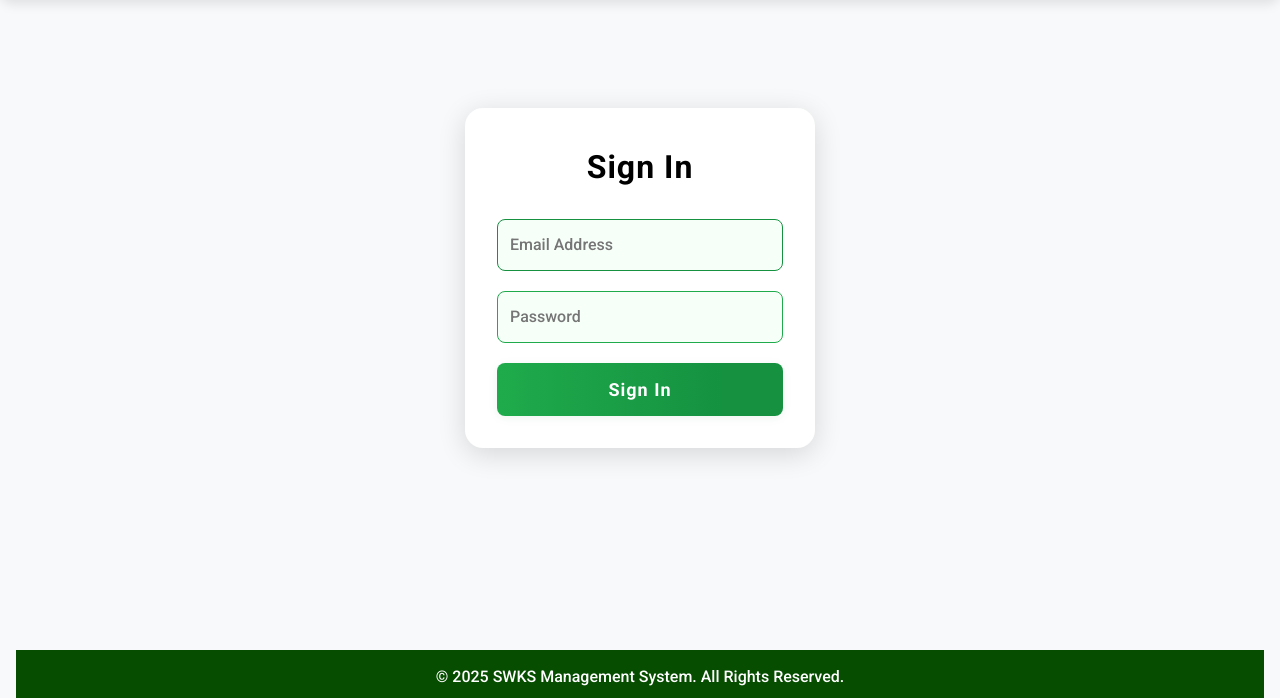
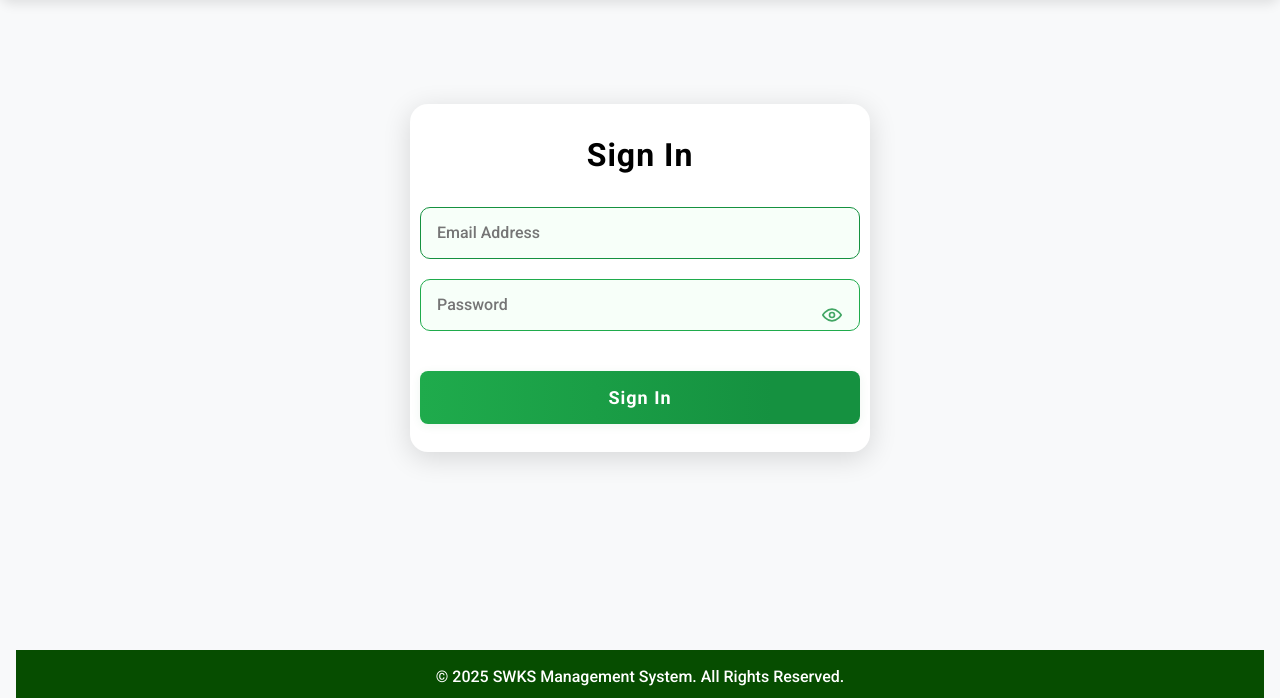
Before and after one commit to bermejoFlorence/SWKS-Management-System, a PHP site: page /swks/login.php in a window 1280 px wide. Shown: the part 70-768 px from the top of the page. Run offline with PHP 8.4, Linux system fonts and the light colour scheme; some libraries are stand-ins or nearby versions.

Commit message:
fixing icon

```diff
--- a/admin/inventory.php
+++ b/admin/inventory.php
@@ -187,11 +187,6 @@ if ($requestsQ && $requestsQ->num_rows) {
                            data-qty="<?= (int)$row['quantity_available'] ?>"
                            data-image="/swks/<?= htmlspecialchars($row['image']) ?>">
                           <i class="bi bi-pencil me-1"></i>Edit
-                        </a>
-
-                        <a href="update_item_status.php?action=deactivate&item_id=<?= $row['item_id'] ?>"
-                           class="btn btn-sm btn-danger rounded-pill px-3 fw-semibold d-inline-flex align-items-center">
-                          <i class="bi bi-x-circle me-1"></i>Deactivate
                         </a>
                       </div>
                     </td>
--- a/login.php
+++ b/login.php
@@ -2,128 +2,192 @@
 
 <style>
 /* Whole page background */
-body {
-    min-height: 100vh;
-    margin: 0;
+body { min-height: 100vh; margin: 0; }
+
+/* Container for centering */
+.login-container{
+  min-height: 83vh;
+  display:flex; justify-content:center; align-items:center;
+  padding:0 10px;
 }
 
-/* Container for centering */
-.login-container {
-    min-height: 83vh;
-    display: flex;
-    justify-content: center;
-    align-items: center;
-    padding: 0 10px;
+/* Login box */
+.login-box{
+  background:#fff;
+  padding:40px 32px 32px 32px;
+  border-radius:18px;
+  box-shadow:0 6px 28px rgba(0,0,0,.14);
+  width:100%; max-width:350px; margin:40px auto;
+  display:flex; flex-direction:column; align-items:center;
+  position:relative; animation:fadeIn .7s;
+}
+@keyframes fadeIn{ from{opacity:0;transform:translateY(40px)} to{opacity:1;transform:translateY(0)} }
+
+.login-box h2{
+  text-align:center; color:#000; margin-bottom:32px;
+  font-weight:700; letter-spacing:1px; font-size:2rem;
 }
 
-/* Login box styles */
-.login-box {
-    background: #fff;
-    padding: 40px 32px 32px 32px;
-    border-radius: 18px;
-    box-shadow: 0 6px 28px rgba(0, 0, 0, 0.14);
-    width: 100%;
-    max-width: 350px;
-    margin: 40px auto;
-    display: flex;
-    flex-direction: column;
-    align-items: center;
-    position: relative;
-    animation: fadeIn 0.7s;
+/* Inputs (email + password even when toggled to text) */
+.login-box input[type="email"],
+.login-box input[type="password"],
+.login-box input[type="text"]#password{
+  width:100%;
+  padding:13px 12px;
+  margin-bottom:20px;
+  border:1.5px solid #1fab4c;
+  border-radius:8px;
+  font-size:16px; outline:none;
+  background:#f7fff9;
+  transition:border .2s;
+}
+.login-box input[type="email"]:focus,
+.login-box input[type="password"]:focus,
+.login-box input[type="text"]#password:focus{ border-color:#159140; }
+
+/* Submit button ONLY */
+.login-box .submit-btn{
+  width:100%; padding:13px 0;
+  background:linear-gradient(90deg,#1fab4c,#159140 80%);
+  color:#fff; border:none; border-radius:8px;
+  font-size:18px; font-weight:700; letter-spacing:1px;
+  transition:background .2s; box-shadow:0 2px 10px rgba(41,128,65,.08);
+  cursor:pointer;
+}
+.login-box .submit-btn:hover,
+.login-box .submit-btn:focus{
+  background:linear-gradient(90deg,#159140,#117c37 90%);
 }
 
-@keyframes fadeIn {
-    from { opacity: 0; transform: translateY(40px);}
-    to { opacity: 1; transform: translateY(0);}
+/* Error message */
+.login-box .error{
+  color:#c0392b; text-align:center; margin-bottom:16px;
+  font-size:15px; font-weight:600;
 }
 
-.login-box h2 {
-    text-align: center;
-    color:rgb(0, 0, 0);
-    margin-bottom: 32px;
-    font-weight: 700;
-    letter-spacing: 1px;
-    font-size: 2rem;
+/* Password reveal */
+.password-field{ position:relative; margin-bottom:20px; }
+.password-field input{ padding-right:44px; } /* space for the eye */
+.toggle-pass{
+  position:absolute; right:10px; top:50%; transform:translateY(-50%);
+  background:transparent; border:0; padding:6px; line-height:1; cursor:pointer;
+  color:#159140; opacity:.75;
+}
+.toggle-pass:hover{ opacity:1; }
+.toggle-pass svg{ width:22px; height:22px; display:inline-block; }
+.toggle-pass .eye-off{ display:none; }
+.toggle-pass.showing .eye{ display:none; }
+.toggle-pass.showing .eye-off{ display:inline-block; }
+
+/* Responsive */
+@media (max-width:520px){
+  .login-box{ padding:30px 12px 22px; max-width:98vw; }
+  .login-box h2{ font-size:1.5rem; margin-bottom:22px; }
+  .login-container{ min-height:90vh; padding:0 2px; }
+}
+/* 1) Gawing mas wide ang card at bawasan ang side padding */
+.login-box{
+  max-width: 460px;              /* dati 350px */
+  padding: 32px 24px 28px;       /* mas konting side padding para humaba ang fields */
 }
 
-/* Input field style */
+/* 2) Pahabain at i-center ang fields sa loob ng card */
 .login-box input[type="email"],
-.login-box input[type="password"] {
-    width: 100%;
-    padding: 13px 12px;
-    margin-bottom: 20px;
-    border: 1.5px solid #1fab4c;
-    border-radius: 8px;
-    font-size: 16px;
-    outline: none;
-    background: #f7fff9;
-    transition: border 0.2s;
-}
-.login-box input[type="email"]:focus,
-.login-box input[type="password"]:focus {
-    border-color: #159140;
+.password-field{                 /* wrapper ng password */
+  width: clamp(320px, 88vw, 440px);
+  margin-left: auto;
+  margin-right: auto;
 }
 
-/* Button style */
-.login-box button {
-    width: 100%;
-    padding: 13px 0;
-    background: linear-gradient(90deg, #1fab4c, #159140 80%);
-    color: #fff;
-    border: none;
-    border-radius: 8px;
-    font-size: 18px;
-    font-weight: 700;
-    transition: background 0.2s;
-    box-shadow: 0 2px 10px rgba(41,128,65,0.08);
-    cursor: pointer;
-    letter-spacing: 1px;
-}
-.login-box button:hover, .login-box button:focus {
-    background: linear-gradient(90deg, #159140, #117c37 90%);
+/* 3) Uniform height + mas sakto ang padding sa loob ng inputs */
+.login-box input[type="email"],
+.login-box input[type="password"],
+.login-box input[type="text"]#password{
+  height: 52px;
+  padding: 12px 48px 12px 16px;  /* may space sa kanan para sa eye */
+  border-radius: 10px;
 }
 
-/* Error message style */
-.login-box .error {
-    color: #c0392b;
-    text-align: center;
-    margin-bottom: 16px;
-    font-size: 15px;
-    font-weight: 600;
+/* 4) Perfect vertical centering ng eye button */
+.password-field{
+  position: relative;
+  margin-bottom: 20px;
 }
+.password-field input{
+  width: 100%;
+}
+.toggle-pass{
+  position: absolute;
+  right: 14px;
+  top: 50%;
+  transform: translateY(-50%);
+  width: 28px; height: 20px;
+  display: grid;                 /* centers the svg perfectly */
+  place-items: center;
+  background: transparent;
+  border: 0;
+  padding: 0;
+  cursor: pointer;
+  color: #159140;
+  opacity: .8;
+}
+.toggle-pass:hover{ opacity: 1; }
+.toggle-pass svg{ width: 20px; height: 20px; }
 
-/* Responsive */
-@media (max-width: 520px) {
-    .login-box {
-        padding: 30px 12px 22px 12px;
-        max-width: 98vw;
-    }
-    .login-box h2 {
-        font-size: 1.5rem;
-        margin-bottom: 22px;
-    }
-    .login-container {
-        min-height: 90vh;
-        padding: 0 2px;
-    }
-}
 </style>
 
 <div class="login-container">
   <div class="login-box">
     <h2>Sign In</h2>
+
     <?php if (isset($_GET['error'])): ?>
       <div class="error"><?= htmlspecialchars($_GET['error']) ?></div>
     <?php endif; ?>
+
     <form action="login_action.php" method="post" autocomplete="off">
       <input type="email" name="email" placeholder="Email Address" required autofocus>
-            <input type="password" name="password" placeholder="Password" required>
-            <button type="submit">Sign In</button>
+
+      <div class="password-field">
+        <input type="password" name="password" id="password" placeholder="Password" required>
+        <button type="button" class="toggle-pass" aria-label="Show password" title="Show/Hide password">
+          <!-- eye -->
+          <svg class="eye" viewBox="0 0 24 24" fill="none" stroke="currentColor" stroke-width="2">
+            <path d="M1 12s4-7 11-7 11 7 11 7-4 7-11 7-11-7-11-7Z"/>
+            <circle cx="12" cy="12" r="3"/>
+          </svg>
+          <!-- eye-off -->
+          <svg class="eye-off" viewBox="0 0 24 24" fill="none" stroke="currentColor" stroke-width="2">
+            <path d="M17.94 17.94A10.94 10.94 0 0 1 12 19c-7 0-11-7-11-7a21.77 21.77 0 0 1 5.06-5.94"/>
+            <path d="M1 1l22 22"/>
+            <path d="M10.58 10.58a3 3 0 1 0 4.24 4.24"/>
+            <path d="M9.9 4.24A10.94 10.94 0 0 1 12 5c7 0 11 7 11 7a21.77 21.77 0 0 1-3.27 4.14"/>
+          </svg>
+        </button>
+      </div>
+
+      <button type="submit" class="submit-btn">Sign In</button>
     </form>
   </div>
 </div>
 
 <script src="https://cdn.jsdelivr.net/npm/sweetalert2@11"></script>
+
+<!-- Eye toggle: ALWAYS loaded -->
+<script>
+document.addEventListener('DOMContentLoaded', function () {
+  const pass = document.getElementById('password');
+  const toggle = document.querySelector('.toggle-pass');
+  if (!pass || !toggle) return;
+
+  toggle.addEventListener('click', function () {
+    const show = pass.type === 'password';
+    pass.type = show ? 'text' : 'password';
+    this.classList.toggle('showing', show);
+    this.setAttribute('aria-label', show ? 'Hide password' : 'Show password');
+  });
+});
+</script>
+
 <?php if (isset($_GET['success']) && $_GET['success'] == 1 && isset($_GET['role'])): ?>
 <script>
 document.addEventListener("DOMContentLoaded", function() {
@@ -133,36 +197,18 @@ document.addEventListener("DOMContentLoaded", function() {
     text: 'You are now being redirected to your dashboard...',
     showConfirmButton: false,
     timer: 1800
-    }).then(function(result) {
-        // Redirect depende sa role
-        var role = "<?php echo $_GET['role']; ?>";
-        if(role === "admin") {
-            window.location.href = "admin/index.php";
-        } else if(role === "adviser") {
-            window.location.href = "adviser/index.php";
-        } else if(role === "member") {
-            window.location.href = "member/index.php";
-        } else {
-            window.location.href = "index.php";
+  }).then(function() { redirectByRole(); });
+  setTimeout(redirectByRole, 1900);
+
+  function redirectByRole(){
+    var role = "<?= $_GET['role']; ?>";
+    if      (role === "admin")   window.location.href = "admin/index.php";
+    else if (role === "adviser") window.location.href = "adviser/index.php";
+    else if (role === "member")  window.location.href = "member/index.php";
+    else                         window.location.href = "index.php";
   }
-    });
-    // For automatic redirect even without clicking OK
-    setTimeout(function() {
-        var role = "<?php echo $_GET['role']; ?>";
-        if(role === "admin") {
-            window.location.href = "admin/index.php";
-        } else if(role === "adviser") {
-            window.location.href = "adviser/index.php";
-        } else if(role === "member") {
-            window.location.href = "member/index.php";
-        } else {
-            window.location.href = "index.php";
-        }
-    }, 1900);
 });
 </script>
 <?php endif; ?>
 
-
-
 <?php include 'includes/footer.php'; ?>
```
Lines whose indentation alone changed are shown as unchanged.
